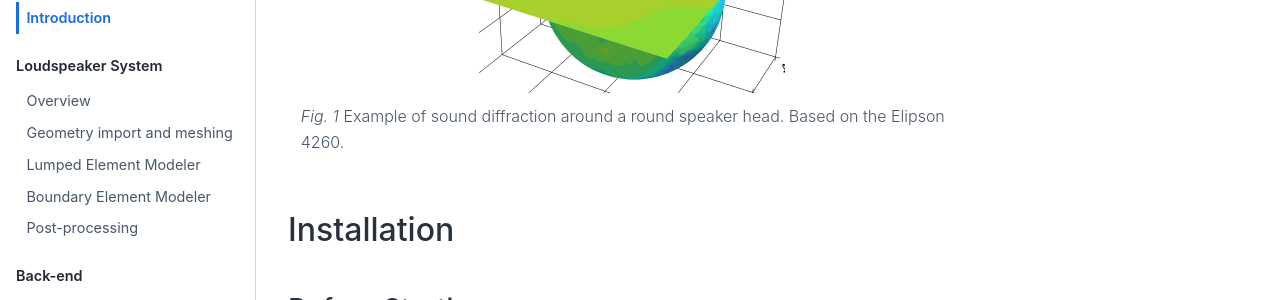
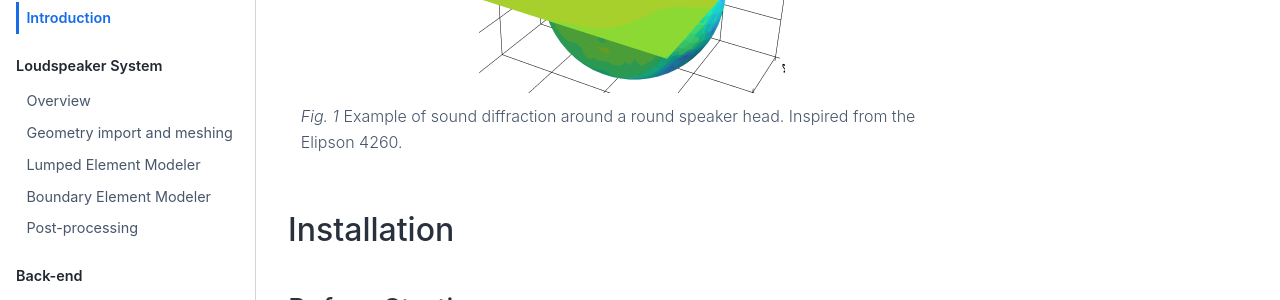
Before and after one commit to TomMunoz3772/electroacPy, a Jupyter Book: the page built from docs/01-introduction.md, in a window 1280 px wide and 900 px high, scrolled down 466 px. Shown: the part 154-454 px from the top of the window. Built offline with Jupyter Book 1.0.4 settings and Sphinx 7.4.7 and the Sphinx Book theme 1.1.4, drawn with Linux system fonts in a browser that asks for light colours.

Commit message:
Update 01-introduction.md

````diff
--- a/docs/01-introduction.md
+++ b/docs/01-introduction.md
@@ -7,7 +7,7 @@ You'll find the GitHub repo [here](https://github.com/TchoumTchoum/electroacPy).
     :name: intro-image
     :scale: 50%
 
-Example of sound diffraction around a round speaker head. Based on the Elipson 4260.
+Example of sound diffraction around a round speaker head. Inspired from the Elipson 4260.
 ```
 
 ## Installation
````
